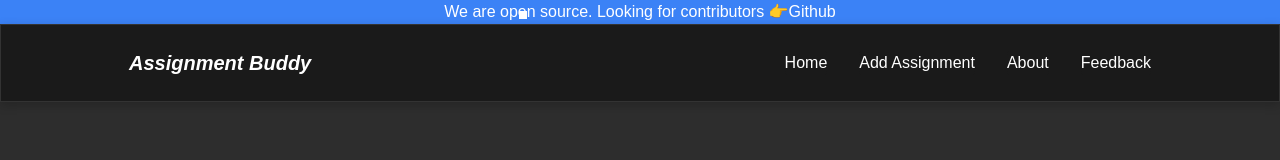
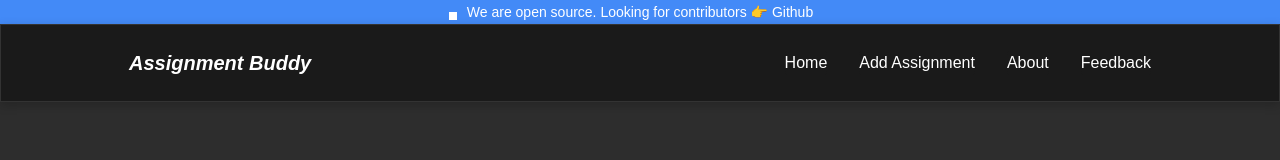
Before and after one commit to potato-lulw/assignment-buddy, a React (Create React App) app in the folder frontend/: page /feedback in a window 1280 px wide. Shown: the top 160 px of the page. Built offline with nearby package versions, Linux system fonts and the light colour scheme.

Commit message:
🥶 fixed animation on smaller ports and more

```diff
--- a/frontend/src/components/open-source.js
+++ b/frontend/src/components/open-source.js
@@ -2,10 +2,10 @@ import React from 'react'
 
 const OpenSource = () => {
     return (
-        <div className='max-w-[100vw] w-full bg-blue-500 text-center'>
-            <div className='bg-blue-500  text-center inline  relative'>
-                We are open source. Looking for contributors 👉<a href="https://github.com/potato-lulw/assignment-buddy">Github</a>
-                <div className='absolute top-2 left-[0%] bg-white w-2 h-2 blob '></div>
+        <div className='max-w-[100vw] w-full bg-blue-500  text-center changeColor'>
+            <div className='  text-center inline  relative text-sm '>
+            <a href="https://github.com/potato-lulw/assignment-buddy" className='cursor-pointer'>We are open source. Looking for contributors 👉 Github</a>
+                <div className='absolute top-2 left-[0%] bg-white w-2 h-2 blob sm:block hidden'></div>
             </div>
 
         </div>
--- a/frontend/src/index.css
+++ b/frontend/src/index.css
@@ -81,3 +81,21 @@ select {
       left: 105%;
   }
 }
+
+
+@keyframes changeColor {
+  0% {
+    background-color:  rgb(59 130 246 / var(--tw-bg-opacity)); /* Initial color */
+  }
+  50% {
+    background-color: rgb(96 165 250 / var(--tw-bg-opacity)); /* Intermediate color */
+  }
+  100% {
+    background-color:  rgb(59 130 246 / var(--tw-bg-opacity)); /* Final color, same as initial for a smooth transition */
+  }
+}
+
+.changeColor {
+  animation: changeColor 2s infinite;
+
+}
```
